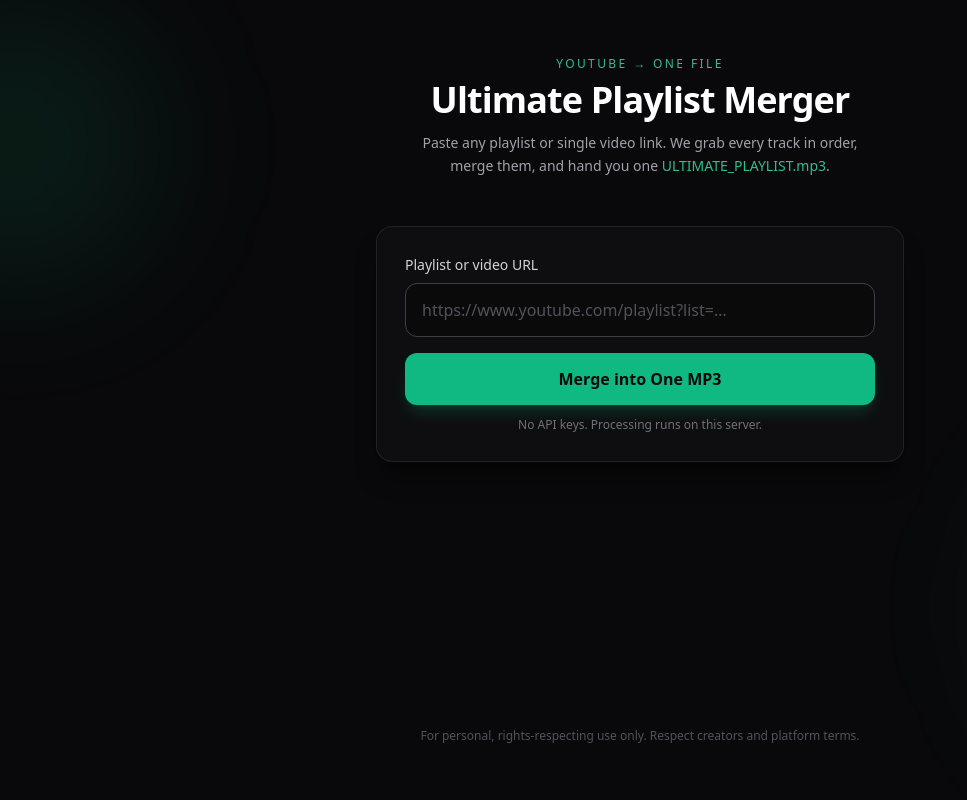
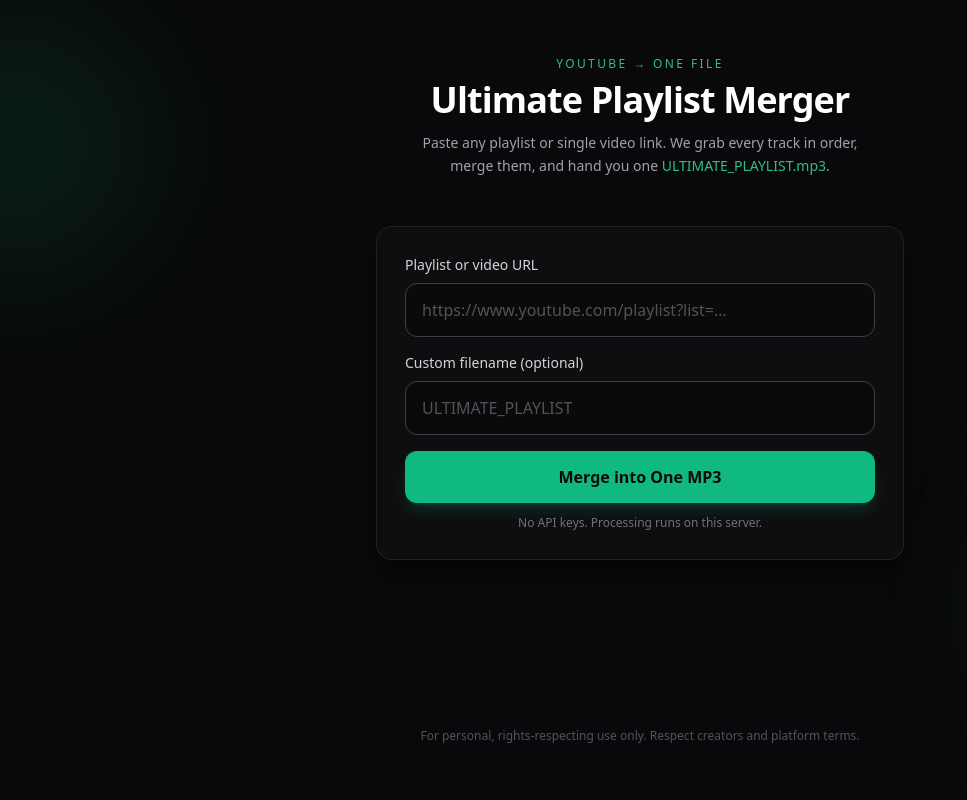
Before and after one commit to mahinaveiro/youtube-playlist-merger, a FastAPI app: page / in a window 1280 px wide. Shown: the whole page, without its empty margins (0-967 px from the left). Run offline with FastAPI, Linux system fonts and the light colour scheme; some libraries are stand-ins or nearby versions.

Commit message:
wow bery gud

```diff
--- a/main.py
+++ b/main.py
@@ -15,6 +15,8 @@ import subprocess
 import uuid
 from pathlib import Path
 from threading import Lock
+import asyncio
+from datetime import datetime, timedelta
 
 import yt_dlp
 from fastapi import BackgroundTasks, FastAPI, HTTPException, Request
@@ -36,6 +38,23 @@ jobs_lock = Lock()
 jobs: dict[str, dict] = {}
 
 log = logging.getLogger("ultimate_playlist_merger")
+
+
+async def schedule_job_cleanup(job_id: str, delay_hours: int = 1):
+    """Schedule automatic cleanup of job files after specified hours."""
+    await asyncio.sleep(delay_hours * 3600)  # Convert hours to seconds
+
+    log.info(f"Auto-cleanup triggered for job_id={job_id}")
+    target = _job_dir(job_id)
+    if target.is_dir():
+        try:
+            shutil.rmtree(target, ignore_errors=False)
+            log.info(f"Auto-deleted job folder: {target}")
+        except OSError as exc:
+            log.error(f"Auto-cleanup failed for job_id={job_id}: {exc}")
+
+    with jobs_lock:
+        jobs.pop(job_id, None)
 
 
 @app.on_event("startup")
@@ -137,7 +156,7 @@ def _has_playable_content(data: dict) -> bool:
     return bool(data.get("id") or data.get("url"))
 
 
-def process_playlist(job_id: str, url: str) -> None:
+def process_playlist(job_id: str, url: str, filename: str = "ULTIMATE_PLAYLIST") -> None:
     job_dir = _job_dir(job_id)
     url = url.strip()
 
@@ -301,7 +320,9 @@ def process_playlist(job_id: str, url: str) -> None:
 
         mp3_files = sorted(job_dir.glob("*.mp3"))
         # Ignore accidental output file from a previous partial run.
-        mp3_files = [p for p in mp3_files if p.name != "ULTIMATE_PLAYLIST.mp3"]
+        safe_filename = re.sub(r'[<>:"/\\|?*]', '_', filename)  # Sanitize filename
+        output_filename = f"{safe_filename}.mp3"
+        mp3_files = [p for p in mp3_files if p.name != output_filename]
         if not mp3_files:
             recent = _ytdlp_recent_messages(ytdlp_capture)
             raise RuntimeError(
@@ -318,7 +339,7 @@ def process_playlist(job_id: str, url: str) -> None:
         lines = [f"file '{_escape_concat_path(p)}'" for p in mp3_files]
         concat_list.write_text("\n".join(lines) + "\n", encoding="utf-8")
 
-        out_file = job_dir / "ULTIMATE_PLAYLIST.mp3"
+        out_file = job_dir / output_filename
         ff_proc = subprocess.run(
             [
                 "ffmpeg",
@@ -378,6 +399,7 @@ def process_playlist(job_id: str, url: str) -> None:
 
 class CreateJobBody(BaseModel):
     url: str = Field(..., min_length=4, max_length=2048)
+    filename: str = Field(default="ULTIMATE_PLAYLIST", min_length=1, max_length=100)
 
 
 @app.get("/", response_class=HTMLResponse)
@@ -395,16 +417,27 @@ async def create_job(body: CreateJobBody, background_tasks: BackgroundTasks):
     if not raw or not re.search(r"https?://", raw, re.I):
         raise HTTPException(status_code=400, detail="Please provide a valid http(s) URL.")
 
+    # Sanitize filename
+    safe_filename = re.sub(r'[<>:"/\\|?*]', '_', body.filename.strip())
+    if not safe_filename:
+        safe_filename = "ULTIMATE_PLAYLIST"
+
     job_id = str(uuid.uuid4())
+    created_at = datetime.utcnow()
+
     with jobs_lock:
         jobs[job_id] = {
             "stage": "fetching",
             "message": "Fetching playlist information...",
             "output_path": None,
             "error": None,
+            "filename": safe_filename,
+            "created_at": created_at.isoformat(),
         }
 
-    background_tasks.add_task(process_playlist, job_id, raw)
+    background_tasks.add_task(process_playlist, job_id, raw, safe_filename)
+    background_tasks.add_task(schedule_job_cleanup, job_id, 1)  # Auto-delete after 1 hour
+
     return {"job_id": job_id}
 
 
@@ -420,6 +453,7 @@ async def status(job_id: str):
             "stage": job["stage"],
             "message": job.get("message"),
             "error": job.get("error"),
+            "filename": job.get("filename", "ULTIMATE_PLAYLIST"),
         }
     )
 
@@ -438,10 +472,12 @@ async def download(job_id: str):
     if not path.is_file():
         raise HTTPException(status_code=404, detail="Merged file no longer exists.")
 
+    download_filename = f"{job.get('filename', 'ULTIMATE_PLAYLIST')}.mp3"
+
     return FileResponse(
         path,
         media_type="audio/mpeg",
-        filename="ULTIMATE_PLAYLIST.mp3",
+        filename=download_filename,
     )
 
 
--- a/templates/index.html
+++ b/templates/index.html
@@ -49,6 +49,17 @@
           placeholder="https://www.youtube.com/playlist?list=…"
           class="mb-4 w-full min-h-[52px] rounded-xl border border-zinc-700 bg-zinc-950/80 px-4 py-3.5 text-base text-white placeholder:text-zinc-600 outline-none ring-emerald-500/40 transition focus:border-emerald-500/50 focus:ring-2"
         />
+
+        <label for="filename-input" class="mb-2 block text-sm font-medium text-zinc-300">Custom filename (optional)</label>
+        <input
+          id="filename-input"
+          type="text"
+          autocomplete="off"
+          placeholder="ULTIMATE_PLAYLIST"
+          maxlength="100"
+          class="mb-4 w-full min-h-[52px] rounded-xl border border-zinc-700 bg-zinc-950/80 px-4 py-3.5 text-base text-white placeholder:text-zinc-600 outline-none ring-emerald-500/40 transition focus:border-emerald-500/50 focus:ring-2"
+        />
+
         <button
           id="btn-merge"
           type="button"
@@ -85,7 +96,13 @@
             </svg>
           </div>
           <p class="text-lg font-semibold text-white sm:text-xl">Your ultimate merged MP3 is ready!</p>
-          <p class="mt-2 text-sm text-zinc-400">Tap below to save <span class="text-emerald-400/90">ULTIMATE_PLAYLIST.mp3</span></p>
+          <p class="mt-2 text-sm text-zinc-400">Tap below to save <span id="success-filename" class="text-emerald-400/90">ULTIMATE_PLAYLIST.mp3</span></p>
+
+          <div class="mt-4 rounded-lg border border-yellow-500/30 bg-yellow-950/20 p-3">
+            <p class="text-xs font-medium text-yellow-200">⚠️ Files will be auto-deleted in 1 hour</p>
+            <p class="mt-1 text-xs text-yellow-300/80">Download now to keep your merged playlist!</p>
+          </div>
+
           <a
             id="btn-download"
             href="#"
@@ -171,6 +188,7 @@
         const panelSuccess = $("panel-success");
         const panelError = $("panel-error");
         const urlInput = $("url-input");
+        const filenameInput = $("filename-input");
         const btnMerge = $("btn-merge");
         const btnDownload = $("btn-download");
         const btnCleanup = $("btn-cleanup");
@@ -179,6 +197,7 @@
         const loadingTitle = $("loading-title");
         const loadingSub = $("loading-sub");
         const errorText = $("error-text");
+        const successFilename = $("success-filename");
 
         let jobId = null;
         let pollTimer = null;
@@ -228,7 +247,10 @@
           }
           if (stage === "completed") {
             stopPoll();
+            const filename = data.filename || "ULTIMATE_PLAYLIST";
             btnDownload.href = "/download/" + encodeURIComponent(jobId);
+            btnDownload.download = filename + ".mp3";
+            successFilename.textContent = filename + ".mp3";
             showSuccess();
             return;
           }
@@ -266,12 +288,14 @@
             urlInput.focus();
             return;
           }
+          const filename = (filenameInput.value || "").trim() || "ULTIMATE_PLAYLIST";
+
           btnMerge.disabled = true;
           try {
             const res = await fetch("/create-job", {
               method: "POST",
               headers: { "Content-Type": "application/json" },
-              body: JSON.stringify({ url }),
+              body: JSON.stringify({ url, filename }),
             });
             const body = await res.json().catch(() => ({}));
             if (!res.ok) {
@@ -301,6 +325,7 @@
             jobId = null;
             stopPoll();
             urlInput.value = "";
+            filenameInput.value = "";
             showForm();
           }
         }
@@ -310,6 +335,7 @@
           jobId = null;
           stopPoll();
           urlInput.value = "";
+          filenameInput.value = "";
           showForm();
           urlInput.focus();
         });
@@ -323,6 +349,9 @@
         urlInput.addEventListener("keydown", (e) => {
           if (e.key === "Enter") createJob();
         });
+        filenameInput.addEventListener("keydown", (e) => {
+          if (e.key === "Enter") createJob();
+        });
       })();
     </script>
   </body>
```
